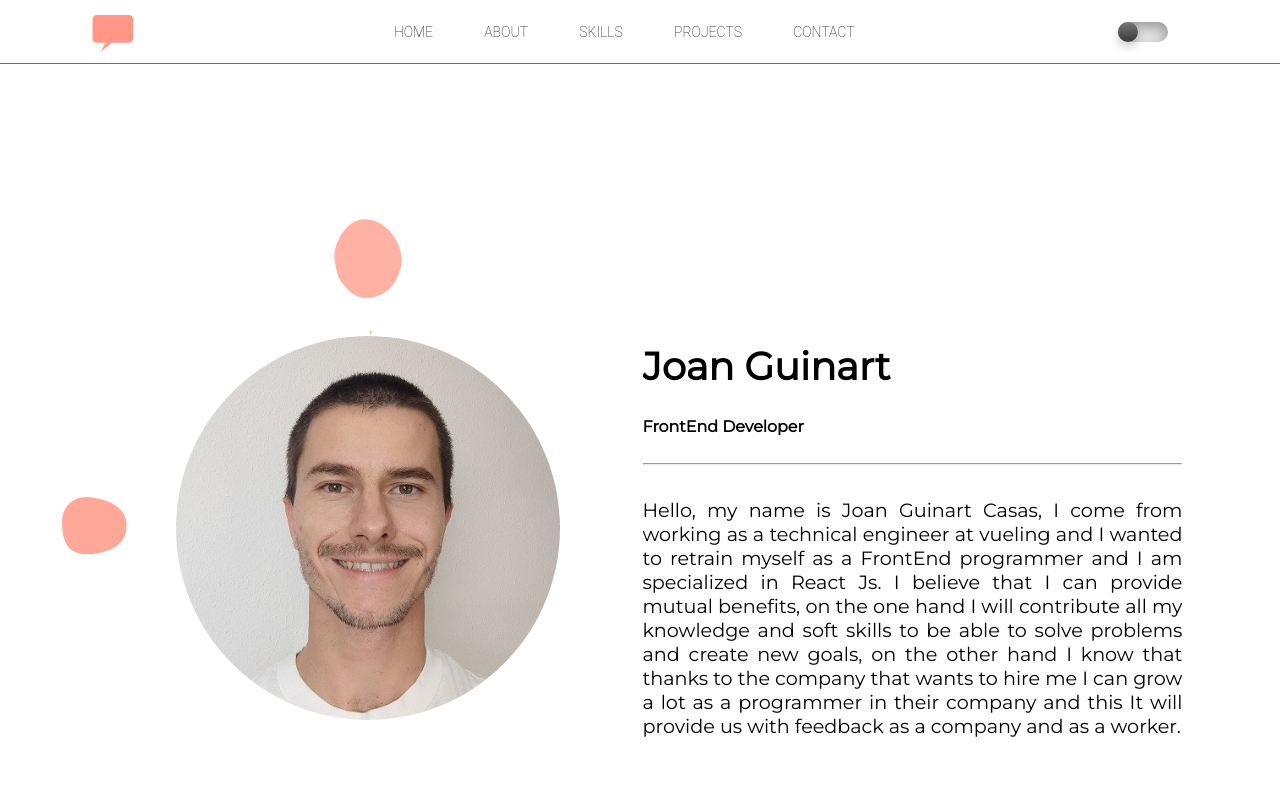
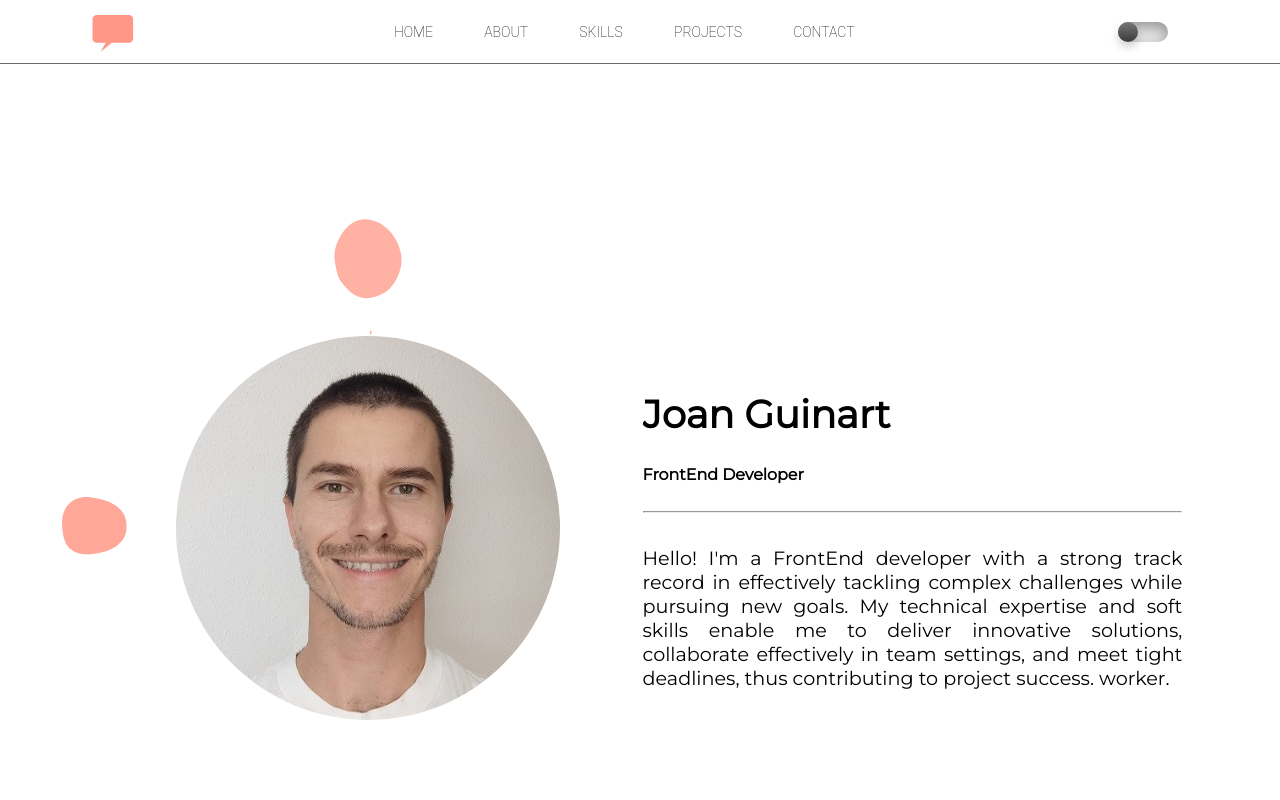
Before and after one commit to JoanGuinart/Portfolio, a React (Vite) app: page / in a window 1280 px wide. Shown: the top 800 px of the page. Built offline with nearby package versions, Linux system fonts and the light colour scheme.

Commit message:
fix: footer part and fix cv

```diff
--- a/src/components/molecules/About.tsx
+++ b/src/components/molecules/About.tsx
@@ -133,7 +133,7 @@ const About = () => {
                   <StyledImg src={GitHub} alt="imgLogoGithub" />
                 </a>
                 <a
-                  href="https://www.linkedin.com/in/joan-guinart-casas-100093219/"
+                  href="https://www.linkedin.com/in/joan-guinart-casas/"
                   target="_blank"
                 >
                   <StyledImg src={LinkedIn} alt="imgLogoLinkedin" />
--- a/src/components/molecules/FormularioContacto.tsx
+++ b/src/components/molecules/FormularioContacto.tsx
@@ -22,6 +22,8 @@ const Input = styled.input`
   border-radius: 5px;
   border: none;
   margin-bottom: 20px;
+  margin-top:10px;
+  width: 100%;
 `;
 
 const Textarea = styled.textarea`
@@ -29,7 +31,8 @@ const Textarea = styled.textarea`
   border-radius: 5px;
   border: none;
   margin-bottom: 20px;
-  max-width: 78%;
+  margin-top: 10px;
+  width: 100%;
 `;
 
 const Boton = styled.button`
@@ -108,6 +111,7 @@ function FormularioContacto() {
 
   return (
     <Formulario>
+
       <StyledLabel>Nombre:</StyledLabel>
       <Input
         type="text"
@@ -142,6 +146,8 @@ function FormularioContacto() {
           <FiPhoneCall />
         </BotonCall>
       </DivStyled>
+
+
     </Formulario>
   );
 }
--- a/src/components/molecules/Home.tsx
+++ b/src/components/molecules/Home.tsx
@@ -66,15 +66,11 @@ function Home() {
             <h5>FrontEnd Developer</h5>
             <hr />
             <br />
-            Hello, my name is Joan Guinart Casas, I come from working as a
-            technical engineer at vueling and I wanted to retrain myself as a
-            FrontEnd programmer and I am specialized in React Js. I believe that
-            I can provide mutual benefits, on the one hand I will contribute all
-            my knowledge and soft skills to be able to solve problems and create
-            new goals, on the other hand I know that thanks to the company that
-            wants to hire me I can grow a lot as a programmer in their company
-            and this It will provide us with feedback as a company and as a
-            worker.
+            Hello! I'm a FrontEnd developer with a strong track record in
+            effectively tackling complex challenges while pursuing new goals. My
+            technical expertise and soft skills enable me to deliver innovative
+            solutions, collaborate effectively in team settings, and meet tight
+            deadlines, thus contributing to project success. worker.
           </StyledText>
         </StyledItem>
       </StyledGrid>
--- a/src/components/organisms/Footer.tsx
+++ b/src/components/organisms/Footer.tsx
@@ -13,8 +13,18 @@ const FooterWrapper = styled.footer`
   color: #fff;
   align-items: center;
   margin-top: 20px;
-  width: 100%;
   height: 250px;
+  border: solid 10px #252525;
+  @media (max-width: 1024px) {
+    display: flex;
+    flex-direction: column;
+    gap: 10px;
+    height: auto;
+    margin-top: 50px;
+    margin-bottom: 25px;
+    padding-bottom: 15px;
+    padding-top: 15px;
+  }
 `;
 
 const LeftSection = styled.div`
@@ -61,6 +71,8 @@ const ContactInfo = styled.div`
   display: flex;
   flex-direction: column;
   align-items: flex-end;
+  justify-content: center;
+  align-items: center;
 `;
 
 const ContactLink = styled.a`
```
Also changed, not shown: 1 other file (tests, documents, lock files or other folders).
